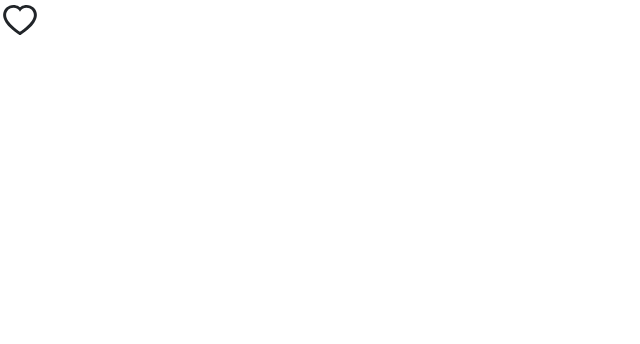
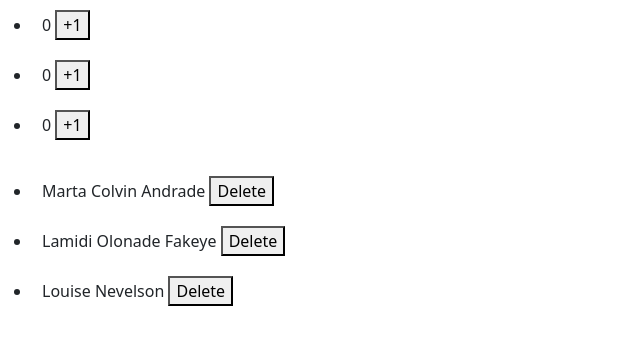
Before and after one commit to NgineZZ/ReactMoshTsx1, a React (Vite) app: page / in a window 1280 px wide. Shown: the top 344 px of the page, without its empty margins (0-640 px from the left). Built offline with nearby package versions, Linux system fonts and the light colour scheme.

Commit message:
Working with Arrays in State

```diff
--- a/src/App.tsx
+++ b/src/App.tsx
@@ -1,12 +1,19 @@
-import { Like } from "./Components/Like";
-// import Button from "./Components/Button/Button";
+// import { Like } from "./Components/Like";
+// import Button from "./Components/Button/Butto CounterList
+
+import CounterList from "./Components/CounterList";
+import DeleteList from "./Components/DeleteList";
+
+// import { useState } from "react";
+
 
 
 
 function App() {
   return (
     <div>
-      <Like onClicked={()=> console.log("clicked")} />
+      <CounterList />
+      <DeleteList />
     </div>
   );
 }
--- /dev/null
+++ b/src/Components/CounterList.tsx
@@ -0,0 +1,32 @@
+import { useState } from "react";
+
+const initialCounter = [0, 0, 0];
+
+const CounterList = () => {
+  const [counters, setCounter] = useState(initialCounter);
+
+  const handleClick = (index: number) => {
+    const nextCounters = counters.map((c, i) => {
+      if (i === index) {
+        return c + 1;
+      } else {
+        return c;
+      }
+    });
+    setCounter(nextCounters);
+  };
+
+  return (
+    <>
+      <ul>
+        {counters.map((c, i) => (
+          <li key={i} style={{ padding: 10 }}>
+            {c} <button onClick={() => handleClick(i)}>+1</button>
+          </li>
+        ))}
+      </ul>
+    </>
+  );
+};
+
+export default CounterList;
--- /dev/null
+++ b/src/Components/DeleteList.tsx
@@ -0,0 +1,28 @@
+import { useState } from "react";
+
+const initialArtists = [
+  { id: 0, name: "Marta Colvin Andrade" },
+  { id: 1, name: "Lamidi Olonade Fakeye" },
+  { id: 2, name: "Louise Nevelson" },
+];
+
+const DeleteList = () => {
+  const [artists, setArtist] = useState(initialArtists);
+
+  const handleClick = (i: number) => {
+    setArtist(artists.filter((a) => a.id !== i));
+  };
+  return (
+    <>
+      <ul>
+        {artists.map((ar) => (
+          <li key={ar.id} style={{ padding: 10 }}>
+            {ar.name} <button onClick={() => handleClick(ar.id)}>Delete</button>
+          </li>
+        ))}
+      </ul>
+    </>
+  );
+};
+
+export default DeleteList;
```
